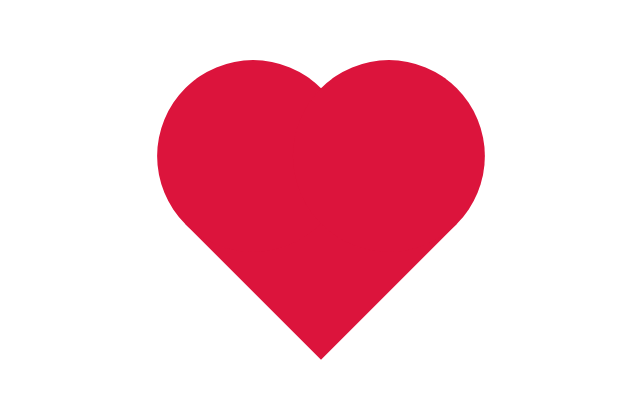
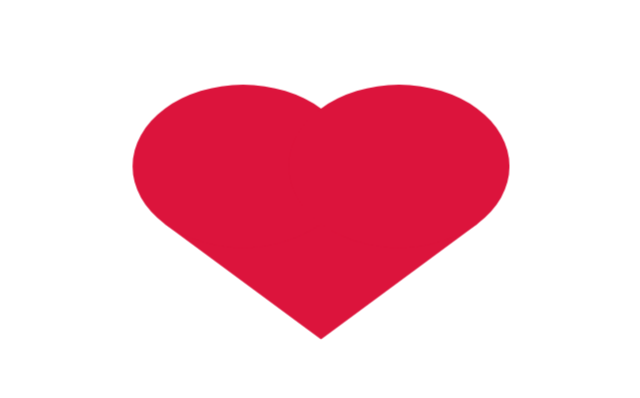
Before and after one commit to DeeJay0921/showLuv, a Vue app: page / in a window 1280 px wide. Shown: the part 176-574 px from the top of the page, without its empty margins (319-959 px from the left). Built offline with nearby package versions, Linux system fonts and the light colour scheme.

Commit message:
add HeartClick

```diff
--- a/index.html
+++ b/index.html
@@ -3,6 +3,8 @@
   <head>
     <meta charset="utf-8">
     <meta name="viewport" content="width=device-width,initial-scale=1.0">
+    <link rel="stylesheet"
+    href="https://cdnjs.cloudflare.com/ajax/libs/animate.css/3.5.2/animate.min.css">
     <title>showmylove</title>
   </head>
   <body>
--- a/src/components/heartClick.vue
+++ b/src/components/heartClick.vue
@@ -1,17 +1,34 @@
 <template>
     <div id="heart_click" @click=animate>
-        <div id="heart">
-
+        <div :class='{animated: animated,
+            infinite: infinite,
+            bounceOutDown: bounceOutDown,
+            rubberBand: rubberBand}'>
+            <div id="heart"></div>
         </div>
+        <div id="click_tip" v-if='tip_show'>click~</div>
     </div>
 </template>
 
 <script>
 export default {
     name: 'HeartClick',
+    data () {
+        return {
+            animated: true,
+            infinite: true,
+            bounce: true,
+            bounceOutDown: false,
+            rubberBand: true,
+            tip_show: false
+        }
+    },
     methods: {
         animate() {
-
+            this.tip_show = false
+            this.bounce = false
+            this.bounceOutDown = true
+            this.infinite = false
         }
     }
 }
@@ -24,6 +41,13 @@ export default {
         display: flex;
         justify-content: center;
         align-items: center;
+        position: relative;
+    }
+    #click_tip {
+        position: absolute;
+        /* top: 50%; */
+        /* left: 50%; */
+        /* transform: translate(-50%,-50%); */
     }
     #heart {
         width: 15vw;
```
